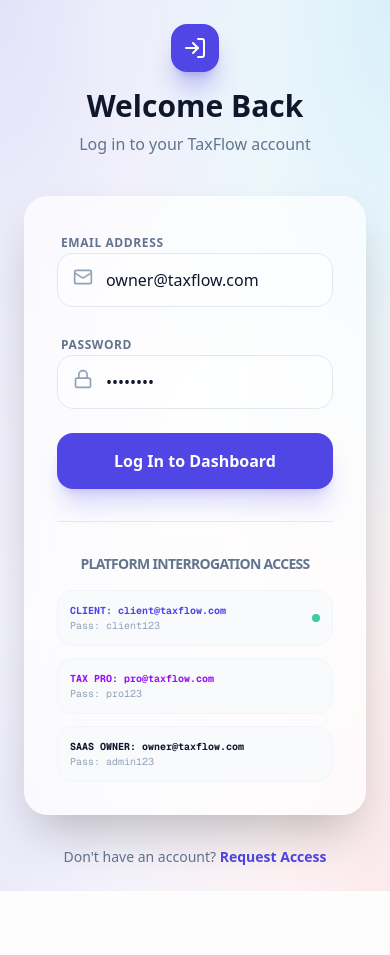
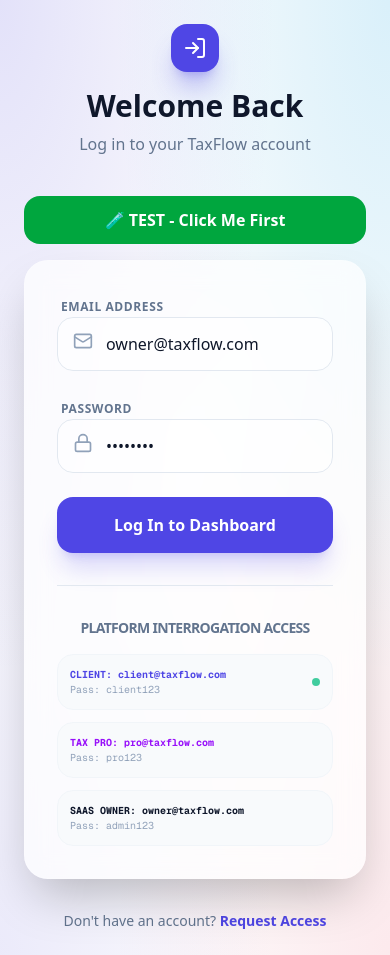
Before and after one commit to BluShooz/taxflow-platform, a Next.js app: page /login in a window 390 px wide. Before the commit the page ends 891 px from the top, so only its background shows below. Built offline with nearby package versions, Linux system fonts and the light colour scheme.

Commit message:
fix: add debug logging and test button for non-responsive login

```diff
--- a/app/login/page.tsx
+++ b/app/login/page.tsx
@@ -2,7 +2,7 @@
 
 import React, { useState } from 'react';
 import { useRouter } from 'next/navigation';
-import { LogIn, Mail, Lock, AlertCircle, Loader2, Link as LinkIcon } from 'lucide-react';
+import { LogIn, Mail, Lock, AlertCircle, Loader2 } from 'lucide-react';
 
 export default function LoginPage() {
     const [email, setEmail] = useState('owner@taxflow.com');
@@ -16,7 +16,11 @@ export default function LoginPage() {
         setLoading(true);
         setError(null);
 
+        console.log('🔵 Login button clicked!'); // DEBUG
+        console.log('Email:', email, 'Password:', password); // DEBUG
+
         try {
+            console.log('🔵 Sending login request...'); // DEBUG
             const response = await fetch('/api/auth/login', {
                 method: 'POST',
                 headers: { 'Content-Type': 'application/json' },
@@ -24,6 +28,7 @@ export default function LoginPage() {
             });
 
             const data = await response.json();
+            console.log('🔵 Login response:', data); // DEBUG
 
             if (!response.ok) {
                 throw new Error(data.error || 'Login failed');
@@ -33,15 +38,18 @@ export default function LoginPage() {
             const isProduction = window.location.protocol === 'https:';
             const cookieString = `taxflow_token=${data.accessToken}; path=/; max-age=3600; SameSite=Lax${isProduction ? '; Secure' : ''}`;
             document.cookie = cookieString;
+            console.log('🔵 Cookie set:', cookieString); // DEBUG
 
-            // Store user data in localStorage for the "battle test"
+            // Store user data in localStorage
             localStorage.setItem('taxflow_session', JSON.stringify({
                 ...data.user,
                 accessToken: data.accessToken,
                 refreshToken: data.refreshToken
             }));
+            console.log('🔵 LocalStorage updated'); // DEBUG
 
             // Redirect to appropriate portal
+            console.log('🔵 Redirecting to portal for role:', data.user.role); // DEBUG
             if (data.user.role === 'CLIENT') {
                 router.push('/portal/client');
             } else if (data.user.role === 'TAX_PRO') {
@@ -52,6 +60,7 @@ export default function LoginPage() {
                 setError('Role not recognized for portal entry.');
             }
         } catch (err: any) {
+            console.error('🔴 Login error:', err); // DEBUG
             setError(err.message);
         } finally {
             setLoading(false);
@@ -59,8 +68,15 @@ export default function LoginPage() {
     };
 
     const fillDemo = (e: string, p: string) => {
+        console.log('🔵 Demo button clicked:', e); // DEBUG
         setEmail(e);
         setPassword(p);
+    };
+
+    // Test button click
+    const testClick = () => {
+        console.log('🟢 TEST BUTTON WORKS!');
+        alert('Button click detected! JavaScript is working.');
     };
 
     return (
@@ -73,6 +89,15 @@ export default function LoginPage() {
                     <h1 className="text-3xl font-bold text-slate-900">Welcome Back</h1>
                     <p className="text-slate-500 mt-2 font-medium">Log in to your TaxFlow account</p>
                 </div>
+
+                {/* TEST BUTTON */}
+                <button
+                    onClick={testClick}
+                    type="button"
+                    className="w-full mb-4 px-6 py-3 bg-green-600 text-white rounded-2xl font-bold"
+                >
+                    🧪 TEST - Click Me First
+                </button>
 
                 <div className="glass-morphism p-8 rounded-3xl border-white/20 shadow-2xl">
                     <form onSubmit={handleLogin} className="space-y-6">
@@ -116,6 +141,9 @@ export default function LoginPage() {
                         <button
                             type="submit"
                             disabled={loading}
+                            onClick={(e) => {
+                                console.log('🟡 Button onClick fired!', e);
+                            }}
                             className="w-full bg-primary hover:bg-primary-hover text-white rounded-2xl py-4 font-bold shadow-xl shadow-primary/20 flex items-center justify-center gap-2 transition-all hover:scale-[1.02] active:scale-[0.98] disabled:opacity-50"
                         >
                             {loading ? <Loader2 className="animate-spin h-5 w-5" /> : 'Log In to Dashboard'}
@@ -126,6 +154,7 @@ export default function LoginPage() {
                         <p className="text-sm text-slate-500 mb-4 tracking-tighter uppercase font-black">Platform Interrogation Access</p>
                         <div className="grid grid-cols-1 gap-3">
                             <button
+                                type="button"
                                 onClick={() => fillDemo('client@taxflow.com', 'client123')}
                                 className="bg-slate-50 p-3 rounded-2xl text-[10px] font-mono text-left border border-slate-100 flex items-center justify-between hover:bg-slate-100 transition-colors"
                             >
@@ -136,6 +165,7 @@ export default function LoginPage() {
                                 <div className="h-2 w-2 rounded-full bg-emerald-500 animate-pulse"></div>
                             </button>
                             <button
+                                type="button"
                                 onClick={() => fillDemo('pro@taxflow.com', 'pro123')}
                                 className="bg-slate-50 p-3 rounded-2xl text-[10px] font-mono text-left border border-slate-100 hover:bg-slate-100 transition-colors"
                             >
@@ -143,6 +173,7 @@ export default function LoginPage() {
                                 <p className="text-slate-400">Pass: pro123</p>
                             </button>
                             <button
+                                type="button"
                                 onClick={() => fillDemo('owner@taxflow.com', 'admin123')}
                                 className="bg-slate-50 p-3 rounded-2xl text-[10px] font-mono text-left border border-slate-100 hover:bg-slate-100 transition-colors"
                             >
```
